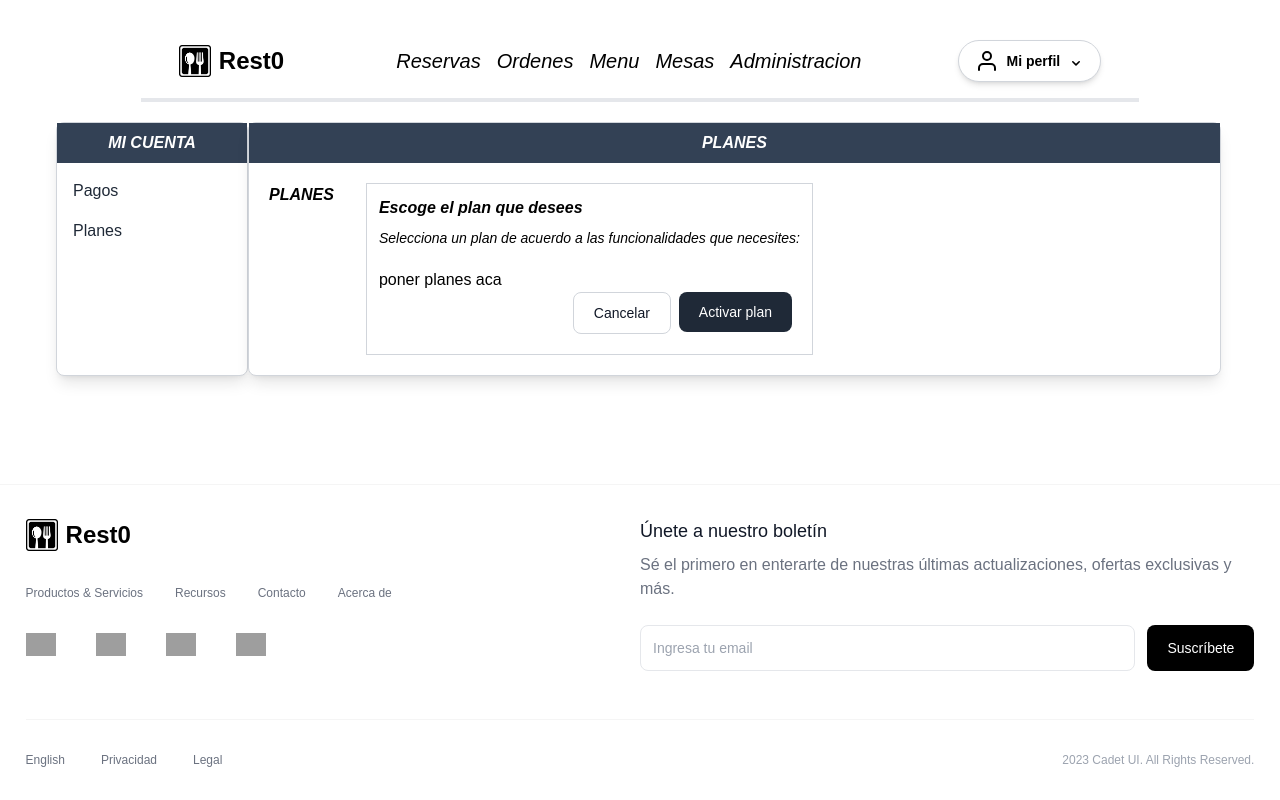
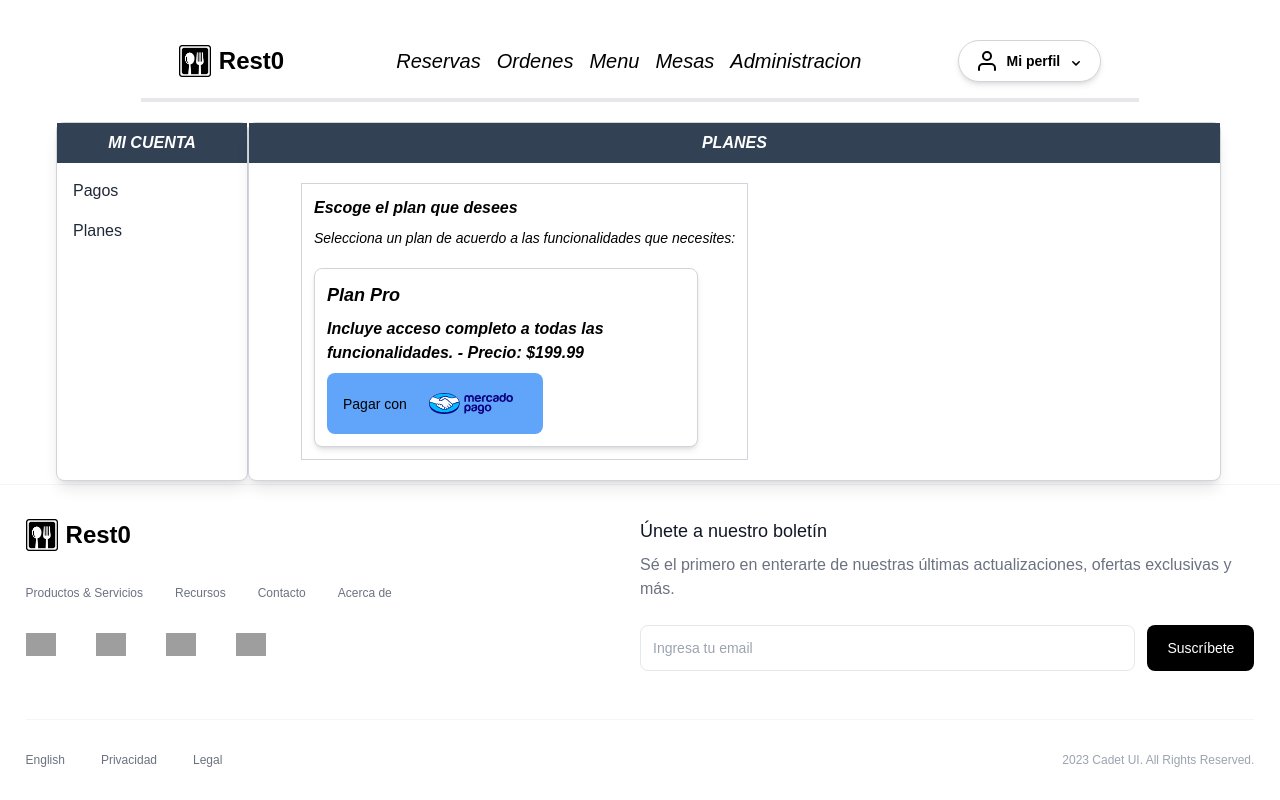
Before and after one commit to leasoyt/Frontend, a Next.js app: page /manager/cuenta/planes in a window 1280 px wide. Built offline with nearby package versions, Linux system fonts and the light colour scheme; grey boxes are pictures that could not be loaded.

Commit message:
pasarela renderizada a revisar funcionamiento

```diff
--- a/src/components/Checkout/Checkout.tsx
+++ b/src/components/Checkout/Checkout.tsx
@@ -1,6 +1,6 @@
 "use client"
 import React, { useState } from "react";
-import { useRouter } from 'next/router';
+import { useRouter } from 'next/navigation';
 
 const Checkout = () => {
   const [loading, setLoading] = useState(false);
@@ -8,7 +8,6 @@ const Checkout = () => {
   const [success, setSuccess] = useState(false);
   const API_URL = process.env.NEXT_PUBLIC_API_URL;
   const router = useRouter();
-
 
   const plan = {
     name: "Plan Pro",
@@ -55,21 +54,22 @@ const Checkout = () => {
   };
 
   return (
-    <div className="flex flex-col items-center justify-center">
-      <h1 className="text-2xl font-bold mb-4">Pago con Mercado Pago</h1>
-      <p className="mb-4 text-center">
-        {plan.description} - Precio: ${plan.price / 100}
-      </p>
-      {error && <p className="text-red-500 mb-4">{error}</p>}
-      {success && <p className="text-green-500 mb-4">¡Pago exitoso! Redirigiendo a registrar tu restaurante...</p>}
+    <div className="border border-gray-300 p-3 mt-4 rounded-lg bg-white shadow-md w-full max-w-sm">
+      <h2 className="text-lg font-semibold italic text-black mb-2">Plan Pro</h2>
+      <p className="text-black italic font-semibold mt-2 mb-2">{plan.description} - Precio: ${plan.price / 100}</p>
+      {error && <p className="text-red-500 mb-3 text-sm">{error}</p>}
+      {success && <p className="text-green-500 mb-3 text-sm">¡Pago exitoso! Redirigiendo a registrar tu restaurante...</p>}
       <button
         onClick={handlePayment}
-        className={`bg-blue-500 text-white px-4 py-2 rounded-md ${
-          loading ? "opacity-50 cursor-not-allowed" : ""
-        }`}
+        className={`flex items-center justify-center text-black bg-blue-400 hover:bg-blue-500 focus:outline-none focus:ring-2 focus:ring-blue-200 font-medium rounded-lg text-sm px-4 py-2 ${loading ? "opacity-50 cursor-not-allowed" : ""}`}
         disabled={loading}
       >
-        {loading ? "Cargando..." : `Pagar ${plan.name}`}
+        {loading ? "Cargando..." : (
+          <div className="flex items-center justify-center w-full">
+            <span className="mr-2">Pagar con</span>
+            <img src="/icons/mercadopago.svg" alt="Mercado Pago" className="w-28 h-18" />
+          </div>
+        )}
       </button>
     </div>
   );
--- a/src/views/AdminCuentaPlanesView/AdminCuentaPlanesView.tsx
+++ b/src/views/AdminCuentaPlanesView/AdminCuentaPlanesView.tsx
@@ -1,5 +1,6 @@
-import Link from 'next/link'
-import React from 'react'
+import Checkout from '@/components/Checkout/Checkout';
+import Link from 'next/link';
+import React from 'react';
 
 const AdminCuentaPlanesView = () => {
   return (
@@ -8,29 +9,21 @@ const AdminCuentaPlanesView = () => {
         <h1 className='text-white italic font-semibold mt-2 mb-2'>PLANES</h1>
       </div>
       <div className='flex p-5 justify-normal'>
-            <div>
-                <h2 className='text-black italic font-semibold'>PLANES</h2>
-            </div>
+
         <div className='border border-gray-300 p-3 ml-8'>
           <div className='mb-5'>
             <p className='italic text-base font-semibold mb-2 text-black'>Escoge el plan que desees</p>
             <p className='italic text-sm text-black'>Selecciona un plan de acuerdo a las funcionalidades que necesites:</p>
           </div>
-                <div>
-                  <p className='text-black'>poner planes aca</p>
+
+          <div >
+            <Checkout />
           </div>
-                <div className='flex justify-end'>
-                    <Link href="#">
-                       <button type="button" className="text-gray-900 bg-white border border-gray-300 focus:outline-none hover:bg-gray-100 focus:ring-4 focus:ring-gray-100 font-medium rounded-lg text-sm px-5 py-2.5 me-2 mb-2 dark:bg-gray-800 dark:text-white dark:border-gray-600 dark:hover:bg-gray-700 dark:hover:border-gray-600 dark:focus:ring-gray-700">Cancelar</button>
-                    </Link>
-                    <Link href="#">
-                       <button type="button" className="text-white bg-gray-800 hover:bg-gray-900 focus:outline-none focus:ring-4 focus:ring-gray-300 font-medium rounded-lg text-sm px-5 py-2.5 me-2 mb-2 dark:bg-gray-800 dark:hover:bg-gray-700 dark:focus:ring-gray-700 dark:border-gray-700">Activar plan</button>
-                    </Link>
+
         </div>
       </div>
     </div>
-    </div>
-  )
+  );
 }
 
-export default AdminCuentaPlanesView
+export default AdminCuentaPlanesView;
```
Also changed, not shown: public/icons/mercadopago.svg (added). Lines whose indentation alone changed are shown as unchanged.
